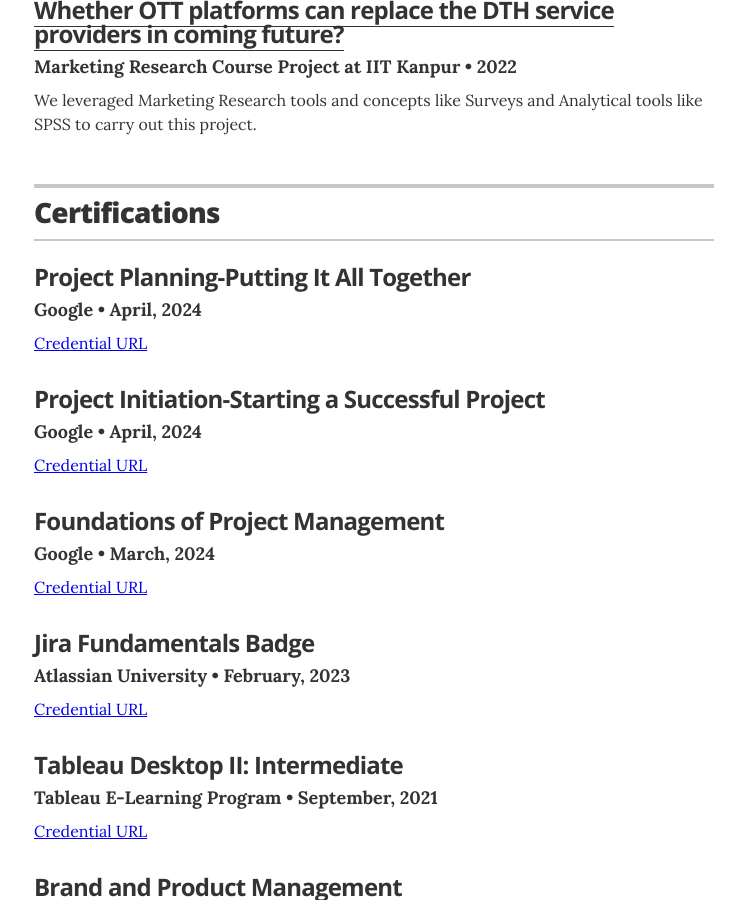
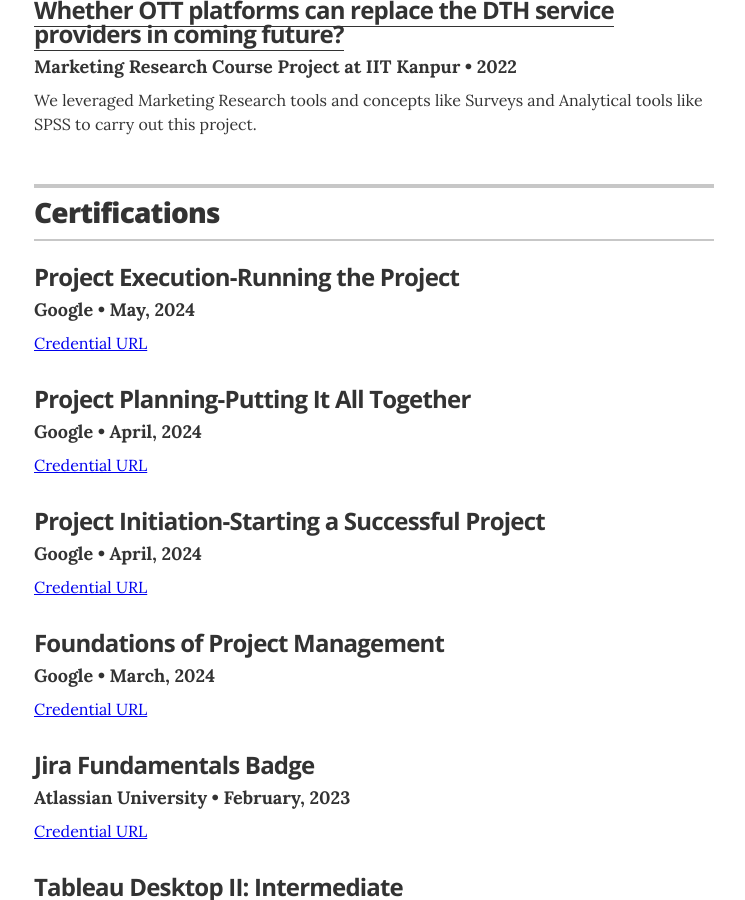
Before and after one commit to ujjwalkshukla/resume, a Jekyll site: the page built from index.html, in a window 1280 px wide and 900 px high, scrolled down 3942 px. Shown: the whole window, without its empty margins (266-1011 px from the left). Built offline with Jekyll 4.4.1, drawn with Linux system fonts in a browser that asks for light colours.

Commit message:
Added Certification

```diff
--- a/_data/certifications.yml
+++ b/_data/certifications.yml
@@ -1,4 +1,8 @@
 #certifications:
+  - name: Project Execution-Running the Project
+    issuing_organization: Google
+    issued_date: May, 2024
+    credential_url: https://coursera.org/share/ebdf79414f65b726d5690c888203314e
   - name: Project Planning-Putting It All Together
     issuing_organization: Google
     issued_date: April, 2024
```
